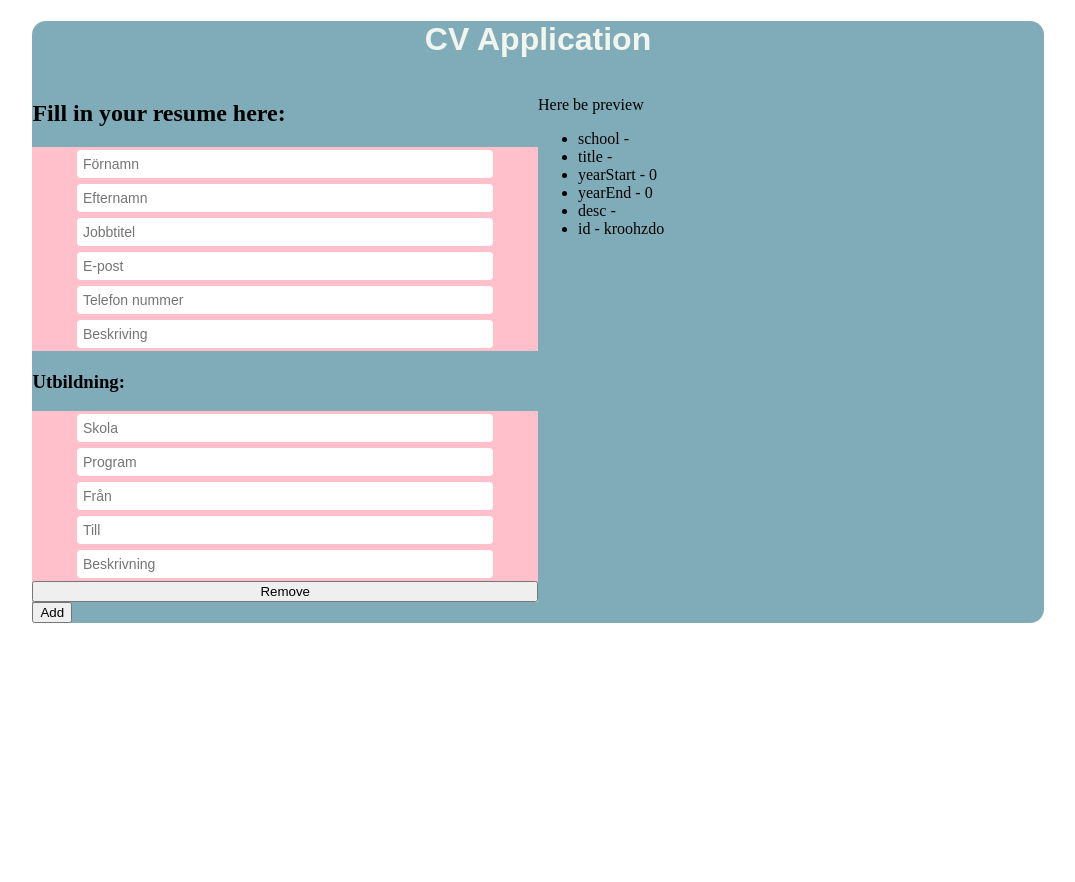
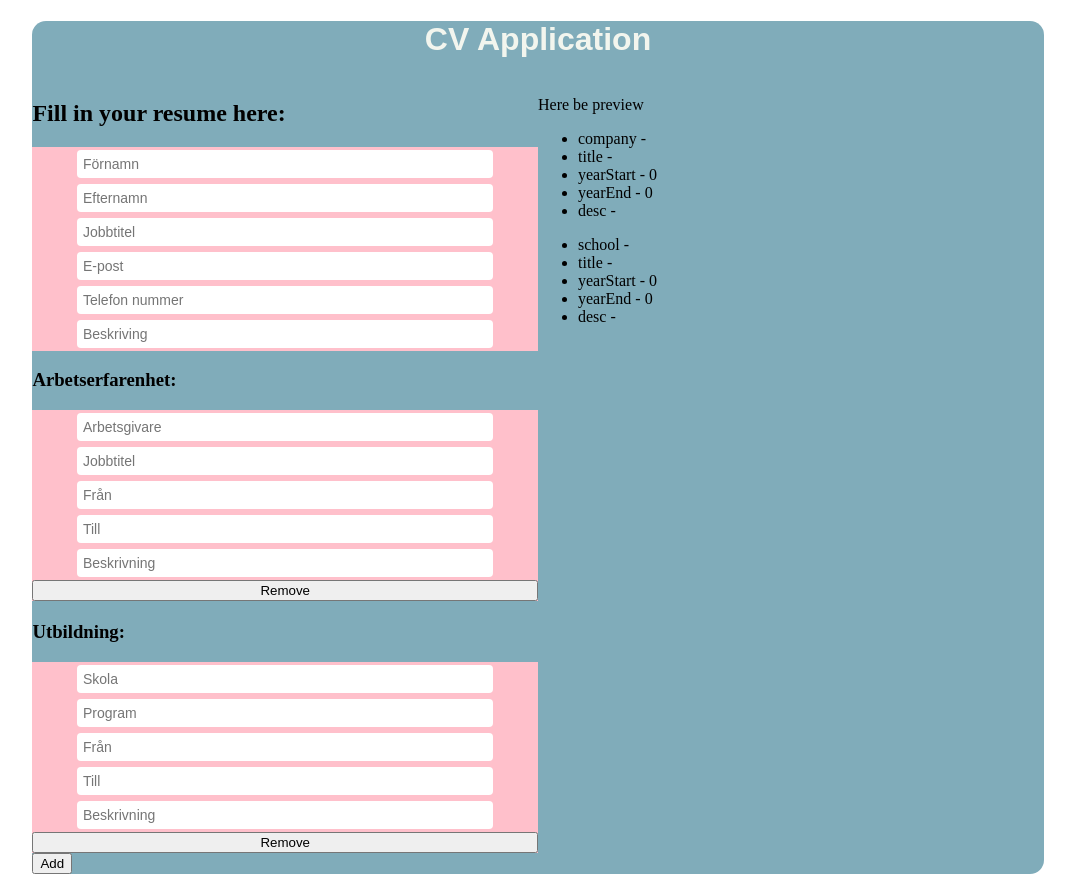
Before and after one commit to tobiasolsson/cv-application, a React (Create React App) app: page / in a window 1280 px wide. Shown: the whole page, without its empty margins (102-1177 px from the left). Before the commit the page ends 800 px from the top, so only its background shows below. Built offline with nearby package versions, Linux system fonts and the light colour scheme.

Commit message:
Fix bug with work

```diff
--- a/src/App.js
+++ b/src/App.js
@@ -10,7 +10,7 @@ import styles from './App.module.css';
 
 function App() {
   const [general, setGeneral] = useState(generalObj);
-  const [work, setWork] = useState(workObj);
+  const [work, setWork] = useState([workObj()]);
   const [education, setEducation] = useState([schoolObj()]);
 
   return (
@@ -20,6 +20,7 @@ function App() {
         <Form
           setGeneral={setGeneral}
           setWork={setWork}
+          work={work}
           setEducation={setEducation}
           education={education}
         />
--- a/src/boiler.js
+++ b/src/boiler.js
@@ -10,11 +10,11 @@ const school = {
 };
 
 const work = {
+  company: '',
+  title: '',
   yearStart: 0,
   yearEnd: 0,
-  company: '',
   desc: '',
-  title: '',
   id: '',
 };
 
--- a/src/components/displaySection/cv/Cv.js
+++ b/src/components/displaySection/cv/Cv.js
@@ -1,14 +1,15 @@
 import React from 'react';
 
 function Cv(props) {
-  const { general, education } = props;
+  const { general, education, work } = props;
 
   const renderGeneral = Object.keys(general).map((key) => (
     <p>{general[key]}</p>
   ));
 
   const renderEudcation = education.map((item) => {
-    const ed = Object.keys(item).map((key) => (
+    const noIdItem = Object.keys(item).filter((key) => key !== 'id');
+    const ed = noIdItem.map((key) => (
       <li>
         {key} - {item[key]}
       </li>
@@ -16,10 +17,21 @@ function Cv(props) {
     return <ul>{ed}</ul>;
   });
 
+  const renderWork = work.map((item) => {
+    const noIdItem = Object.keys(item).filter((key) => key !== 'id');
+    const wk = noIdItem.map((key) => (
+      <li>
+        {key} - {item[key]}
+      </li>
+    ));
+    return <ul>{wk}</ul>;
+  });
+
   return (
     <div>
       <p>Here be preview</p>
       <div>{renderGeneral}</div>
+      <div>{renderWork}</div>
       <div>{renderEudcation}</div>
     </div>
   );
--- a/src/components/editSection/form/Form.js
+++ b/src/components/editSection/form/Form.js
@@ -7,16 +7,19 @@ import { schoolObj } from '../../../boiler';
 import styles from './Form.module.css';
 
 function Form(props) {
-  const { setGeneral, setWork, education, setEducation } = props;
+  const { setGeneral, setWork, work, education, setEducation } = props;
 
   const ed = education.map((item) => (
-    // console.log(item);
     <Education
       key={item.id}
       setEducation={setEducation}
       school={item}
       education={education}
     />
+  ));
+
+  const wk = work.map((item) => (
+    <Work key={item.id} setWork={setWork} job={item} work={work} />
   ));
 
   const handleAdd = (e) => {
@@ -28,7 +31,10 @@ function Form(props) {
     <div>
       <h2>Fill in your resume here:</h2>
       <General setGeneral={setGeneral} />
-      <Work setWork={setWork} />
+      <div>
+        <h3>Arbetserfarenhet: </h3>
+        {wk}
+      </div>
       <div className={styles.education}>
         <h3>Utbildning:</h3>
         {ed}
--- a/src/components/editSection/generalInfo/General.js
+++ b/src/components/editSection/generalInfo/General.js
@@ -33,7 +33,7 @@ function General(props) {
       />
 
       <input
-        type="text"
+        type="email"
         name="email"
         placeholder="E-post"
         className={styles.input}
@@ -41,9 +41,10 @@ function General(props) {
       />
 
       <input
-        type="text"
+        type="tel"
         name="phone"
         placeholder="Telefon nummer"
+        pattern="[0-9]{4} [0-9]{2} [0-9]{2} [0-9]{2}"
         className={styles.input}
         onChange={handleChange}
       />
--- a/src/components/editSection/work/Work.js
+++ b/src/components/editSection/work/Work.js
@@ -1,35 +1,72 @@
-import React from 'react';
+import React, { useState, useEffect } from 'react';
+import styles from '../Edit.module.css';
 
-function Work() {
-  return <div />;
-  // const handleChange = (e) => {
-  //   const { name, value } = e.target;
-  //   props.setWork((prev) => ({ ...prev, [name]: value }));
-  // };
-  // return (
-  //   <form>
-  //     <label>
-  //       Företag:
-  //       <input type="text" name="company" onChange={handleChange} />
-  //     </label>
-  //     <label>
-  //       Titel:
-  //       <input type="text" name="title" onChange={handleChange} />
-  //     </label>
-  //     <label>
-  //       Från:
-  //       <input type="text" name="yearStart" onChange={handleChange} />
-  //     </label>
-  //     <label>
-  //       Till:
-  //       <input type="text" name="yearEnd" onChange={handleChange} />
-  //     </label>
-  //     <label>
-  //       Beskrivning:
-  //       <input type="text" name="desc" onChange={handleChange} />
-  //     </label>
-  //   </form>
-  // );
+function Work(props) {
+  const { setWork, work, job } = props;
+
+  const [currentWork, setCurrentWork] = useState(job);
+
+  // Update education state, so that it's immediate and not one step behind
+  useEffect(() => {
+    const updatedworkList = work.filter((item) => job.id !== item.id);
+    setWork([...updatedworkList, currentWork]);
+  }, [currentWork]);
+
+  const handleChange = (e) => {
+    const { name, value } = e.target;
+
+    setCurrentWork((prev) => ({ ...prev, [name]: value }));
+  };
+
+  const handleDelete = () => {
+    if (work.length > 1) {
+      const updatedWorkList = work.filter((item) => job.id !== item.id);
+      setWork(updatedWorkList);
+    }
+  };
+
+  return (
+    <form className={styles.main}>
+      <input
+        type="text"
+        name="company"
+        placeholder="Arbetsgivare"
+        className={styles.input}
+        onChange={handleChange}
+      />
+      <input
+        type="text"
+        name="title"
+        placeholder="Jobbtitel"
+        className={styles.input}
+        onChange={handleChange}
+      />
+      <input
+        type="text"
+        name="yearStart"
+        placeholder="Från"
+        className={styles.input}
+        onChange={handleChange}
+      />
+      <input
+        type="text"
+        name="yearEnd"
+        placeholder="Till"
+        className={styles.input}
+        onChange={handleChange}
+      />
+      <input
+        type="text"
+        name="desc"
+        placeholder="Beskrivning"
+        className={styles.input}
+        onChange={handleChange}
+      />
+      <button type="button" onClick={handleDelete}>
+        Remove
+      </button>
+    </form>
+  );
 }
 
 export default Work;
```
